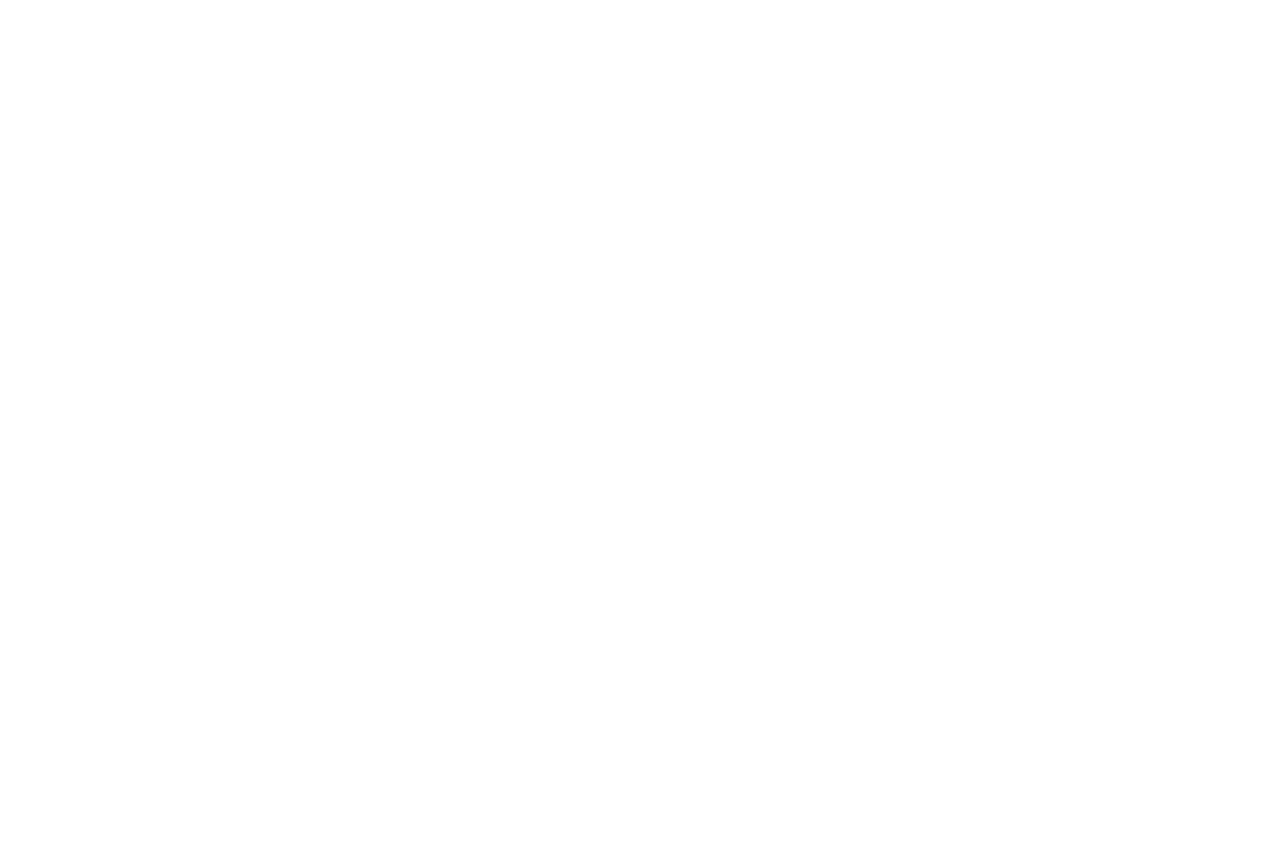
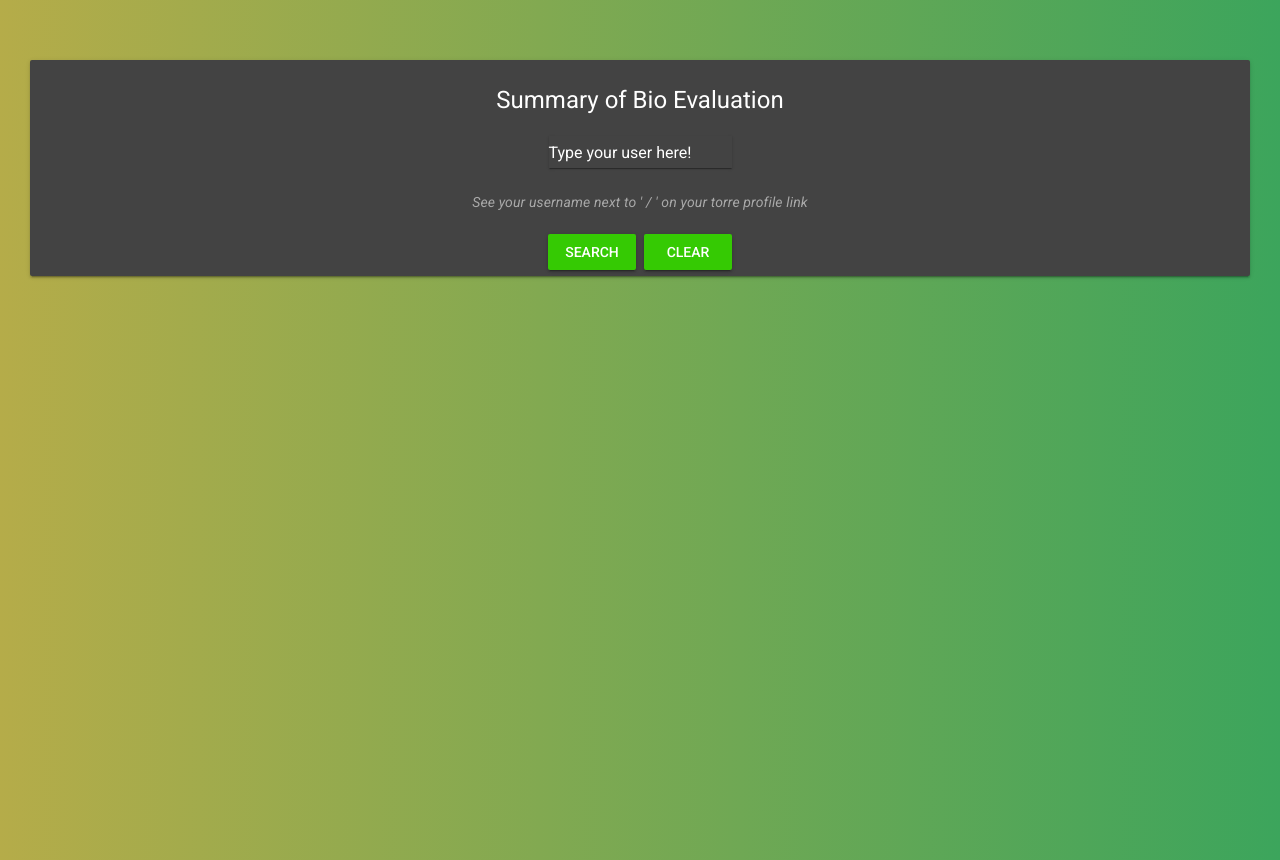
Before and after one commit to Gus657/ai-summary-bio-front, a Vue app: page / in a window 1280 px wide. Built offline with nearby package versions, Linux system fonts and the light colour scheme.

Commit message:
Base Components

```diff
--- a/public/index.html
+++ b/public/index.html
@@ -5,7 +5,7 @@
     <meta http-equiv="X-UA-Compatible" content="IE=edge">
     <meta name="viewport" content="width=device-width,initial-scale=1.0">
     <link rel="stylesheet" href="//fonts.googleapis.com/css?family=Roboto:400,500,700,400italic|Material+Icons">
-    <title>VUE x MATERIAL</title>
+    <title>AI Summary Bio</title>
   </head>
   <body>
    <div id="app"></div>
--- a/src/App.vue
+++ b/src/App.vue
@@ -1,14 +1,17 @@
 <template>
   <div id="app">
-
+    <SearchCard></SearchCard>
   </div>
 </template>
 
 <script>
 
-
+import SearchCard from "./components/SearchCard"
 export default {
-  name: 'App'
+  name: 'App',
+  components: {
+    SearchCard
+  }
 
 }
 </script>
@@ -20,4 +23,27 @@
   margin-left: 30px;
   margin-right: 30px;
 }
+.md-content {
+    width: 100%;
+    height: auto;
+    display: inline-flex;
+    justify-content: center;
+    align-items: center;
+  }
+  .card{
+    background-color: rgb(67, 67, 67);
+    color: white;
+  }
+  .font-color{
+    color: white;
+  }
+  .button-color{
+    background-color: rgb(53, 202, 3);
+  }
+
+    body{
+  background: #3CA55C;  /* fallback for old browsers */
+  background: -webkit-linear-gradient(to right, #B5AC49, #3CA55C);  /* Chrome 10-25, Safari 5.1-6 */
+  background: linear-gradient(to right, #B5AC49, #3CA55C); /* W3C, IE 10+/ Edge, Firefox 16+, Chrome 26+, Opera 12+, Safari 7+ */
+     }
 </style>
--- /dev/null
+++ b/src/components/BioData.vue
@@ -0,0 +1,26 @@
+<template>
+    <div>
+     <md-card class="card">
+         <md-card-header>
+             <div class="md-title">
+                 Name
+             </div>
+
+            <md-content>
+            </md-content>
+
+            <span class="md-subhead">  <i>Pro Headline</i></span>
+         </md-card-header>
+   </md-card>
+    </div>
+</template>
+<script>
+export default {
+    name: 'BioData',
+
+
+}
+</script>
+<style >
+
+</style>
--- /dev/null
+++ b/src/components/SearchCard.vue
@@ -0,0 +1,55 @@
+<template>
+    <div>
+        <md-card class="card">
+         <md-card-header>
+             <div class="md-title">
+                 Summary of Bio Evaluation
+             </div>
+
+            <md-content>
+                <div class="md-title">
+                    <md-field>
+                        <label>Type your user here!</label>
+                        <md-input class="md-elevation-1 font-color" v-model="user"></md-input>
+                    </md-field>
+                </div>
+            </md-content>
+
+            <span class="md-subhead">  <i>See your username next to ' / '  on your torre profile link</i></span>
+         </md-card-header>
+            <md-button @click="searchUser()" class="md-raised font-color button-color">Search</md-button>
+            <md-button @click="clearData()" class="md-raised font-color button-color">Clear</md-button>
+
+            <BioData v-show="visible"></BioData>
+   </md-card>
+
+    </div>
+</template>
+<script>
+import BioData from './BioData'
+
+export default {
+    name: 'SearchCard',
+    components: {
+        BioData
+    },
+    data(){
+        return {
+            user:'',
+            visible: false
+        }
+    },
+    methods: {
+        searchUser(){
+            this.visible = true
+        },
+        clearData(){
+            this.visible = false
+        }
+    }
+
+}
+</script>
+<style >
+
+</style>
```
Also changed, not shown: src/components/Evaluation.vue (added, +13 -0 lines), 2 other files (tests, documents, lock files or other folders).
